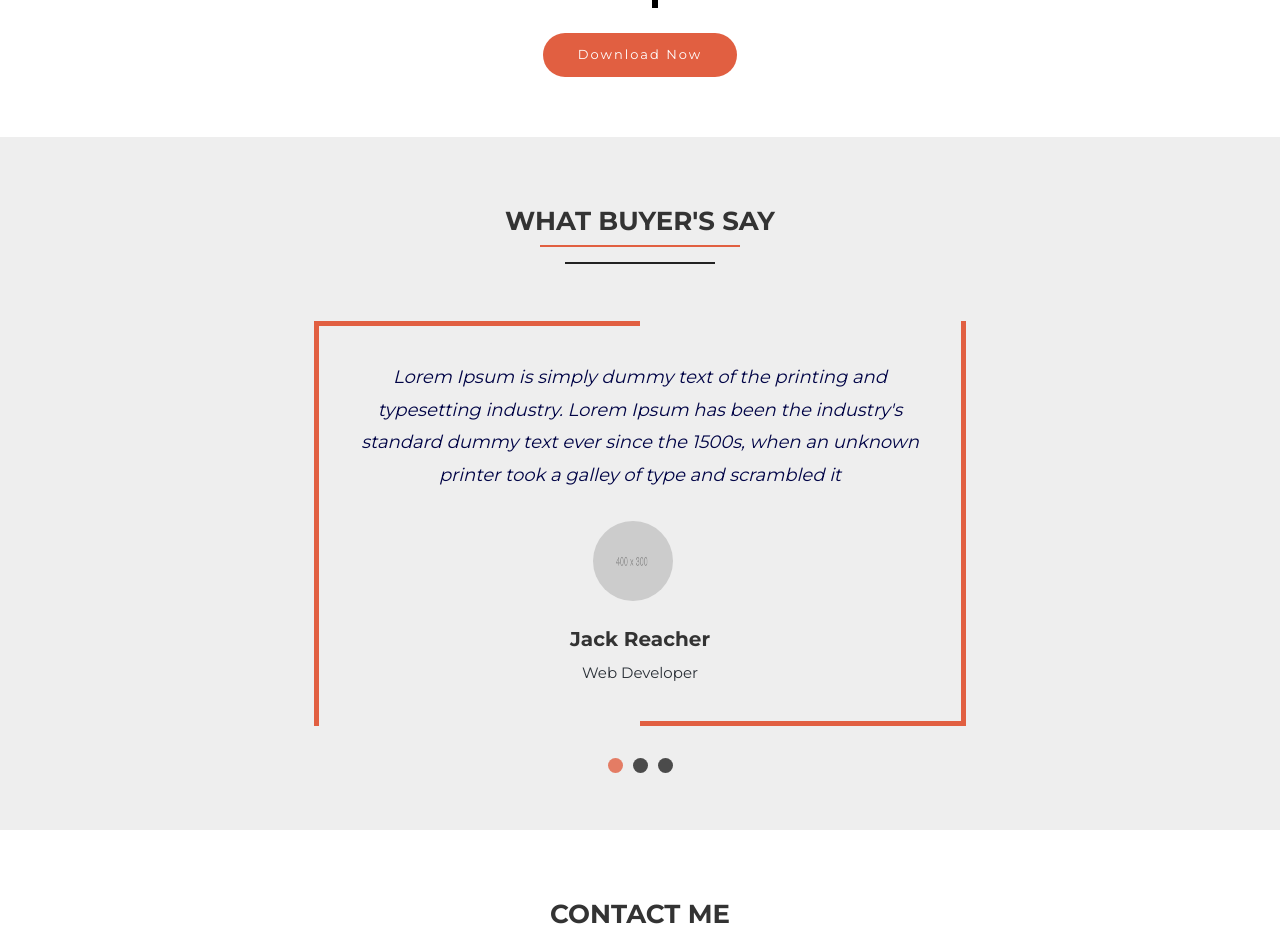
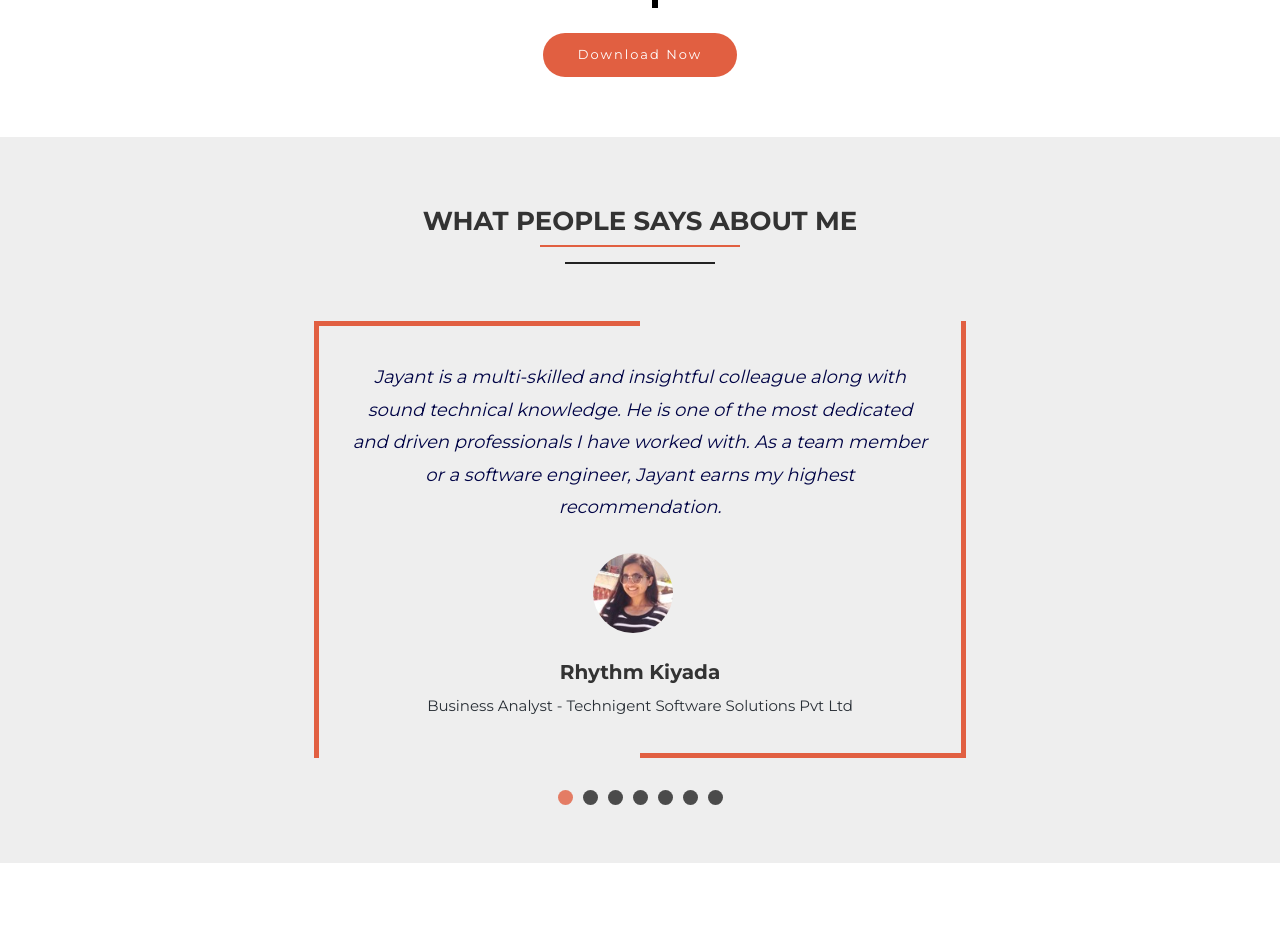
Before and after one commit to iamjayantchauhan/JayantSite, a PHP site: page / in a window 1280 px wide. Shown: the part 2217-3146 px from the top of the page. Run offline with PHP 8.4, Linux system fonts and the light colour scheme.

Commit message:
Testimonial Changes

```diff
--- a/index.html
+++ b/index.html
@@ -217,7 +217,7 @@
                 </div>
             </div>
             <div class="row text-center">
-                <p class="banner-btn"><a href="/assets/JayantResume.pdf" download>Download Now</a></p>
+                <p class="banner-btn"><a href="./assets/JayantResume.pdf" download="JayantResume">Download Now</a></p>
             </div>
         </div>
     </div>
@@ -228,7 +228,7 @@
         <div class="row">
             <div class="col-md-12">
                 <div class="section-header">
-                    <h2>What Buyer's Say</h2>
+                    <h2>What People Says About Me</h2>
                     <p class="line1"></p>
                     <p class="line2"></p>
                 </div>
@@ -239,51 +239,105 @@
                 <div id="testimonial-slider" class="owl-carousel">
                     <div class="single-testimonial">
                         <div class="testimonial-content">
-                            <p>Lorem Ipsum is simply dummy text of the printing and typesetting industry. Lorem Ipsum
-                                has been the industry's standard dummy text ever since the 1500s, when an unknown
-                                printer took a galley of type and scrambled it</p>
-                        </div> <!--copy and paste the best review you have got from buyer inside p tag-->
+                            <p>Jayant is a multi-skilled and insightful colleague along with sound technical knowledge.
+                                He is one of the most dedicated and driven professionals I have worked with. As a team
+                                member or a software engineer, Jayant earns my highest recommendation.</p>
+                        </div>
                         <div class="pic">
-                            <img src="images/testimonial/1.png" alt="testimonial image">
-                            <!--here you can change image-->
+                            <img src="images/testimonial/0.jpeg" alt="testimonial image">
                         </div>
                         <div class="testimonial-title">
-                            <h3>Jack Reacher</h3> <!--you can change the reviewer name here-->
-                            <small>Web Developer</small> <!--reviewer's designation-->
+                            <h3>Rhythm Kiyada</h3>
+                            <small>Business Analyst - Technigent Software Solutions Pvt Ltd</small>
                         </div>
                     </div>
 
                     <div class="single-testimonial">
                         <div class="testimonial-content">
-                            <p>Lorem Ipsum is simply dummy text of the printing and typesetting industry. Lorem Ipsum
-                                has been the industry's standard dummy text ever since the 1500s, when an unknown
-                                printer took a galley of type and scrambled it</p>
-                        </div> <!--copy and paste the best review you have got from buyer inside p tag-->
+                            <p>Jayant is very hard working and energetic person. He always came up with some new
+                                idea.</p>
+                        </div>
                         <div class="pic">
-                            <img src="images/testimonial/2.png" alt="testimonial image">
-                            <!--here you can change image-->
+                            <img src="images/testimonial/1.jpeg" alt="testimonial image">
                         </div>
                         <div class="testimonial-title">
-                            <h3>David Doe</h3> <!--you can change the reviewer name here-->
-                            <small>Web Designer</small> <!--reviewer's designation-->
+                            <h3>Sohil Gambhir</h3>
+                            <small>Assistant Professor - Government Engineering College Rajkot</small>
                         </div>
                     </div>
 
                     <div class="single-testimonial">
                         <div class="testimonial-content">
-                            <p>Lorem Ipsum is simply dummy text of the printing and typesetting industry. Lorem Ipsum
-                                has been the industry's standard dummy text ever since the 1500s, when an unknown
-                                printer took a galley of type and scrambled it</p>
-                        </div> <!--copy and paste the best review you have got from buyer inside p tag-->
+                            <p>Jayant is a quick learner with good reasoning skill. I have seen him playing comfortably
+                                with Java, Scala, and ReactJS. I would definitely recommend to anyone who is looking for
+                                a skilled professional developer for web and/or mobile application development.</p>
+                        </div>
                         <div class="pic">
-                            <img src="images/testimonial/3.png" alt="testimonial image">
-                            <!--here you can change image-->
+                            <img src="images/testimonial/2.jpeg" alt="testimonial image">
                         </div>
                         <div class="testimonial-title">
-                            <h3>Shane Doe</h3> <!--you can change the reviewer name here-->
-                            <small>PHP Developer</small> <!--reviewer's designation-->
+                            <h3>Parth Vishwajit</h3>
+                            <small>Software Engineer - Sohum Tech Innovation Pvt Ltd</small>
                         </div>
                     </div>
+
+                    <div class="single-testimonial">
+                        <div class="testimonial-content">
+                            <p>Jayant has a good grip over java and react native.
+                                Very quick learner with a great teaching ability.
+                                A very kind and good person.</p>
+                        </div>
+                        <div class="pic">
+                            <img src="images/testimonial/3.jpeg" alt="testimonial image">
+                        </div>
+                        <div class="testimonial-title">
+                            <h3>Ajay Makwana</h3>
+                            <small>Software Engineer - Levaral</small>
+                        </div>
+                    </div>
+
+                    <div class="single-testimonial">
+                        <div class="testimonial-content">
+                            <p>Jayant is a very hard working ,talented and creative individual. He is good at Java and
+                                also has deep technical background. Also he is a very good team member with whom you can
+                                enjoy your work.</p>
+                        </div>
+                        <div class="pic">
+                            <img src="images/testimonial/4.jpeg" alt="testimonial image">
+                        </div>
+                        <div class="testimonial-title">
+                            <h3>Harita Parmar</h3>
+                            <small>Software Engineer - Sohum Tech Innovation Pvt Ltd</small>
+                        </div>
+                    </div>
+
+                    <div class="single-testimonial">
+                        <div class="testimonial-content">
+                            <p>Jayant is very good developer... It's been good experience working with him. He is good
+                                communicator and he has very good understanding about technology.</p>
+                        </div>
+                        <div class="pic">
+                            <img src="images/testimonial/5.jpeg" alt="testimonial image">
+                        </div>
+                        <div class="testimonial-title">
+                            <h3>Mahipat Vadher</h3>
+                            <small>Senior PHP Developer - Levaral</small>
+                        </div>
+                    </div>
+
+                    <div class="single-testimonial">
+                        <div class="testimonial-content">
+                            <p>Jayant has great passion about Technology. Best Techie in Software Development. 5/5.</p>
+                        </div>
+                        <div class="pic">
+                            <img src="images/testimonial/6.jpeg" alt="testimonial image">
+                        </div>
+                        <div class="testimonial-title">
+                            <h3>Pruthvi Menpara</h3>
+                            <small>AWS Certified Solutions Architect - Associate</small>
+                        </div>
+                    </div>
+
                 </div>
             </div>
         </div>
```
Also changed, not shown: contact.php (+7 -45 lines), images/testimonial/0.jpeg (added), images/testimonial/1.jpeg (added), images/testimonial/1.png (deleted), images/testimonial/2.jpeg (added), images/testimonial/2.png (deleted), images/testimonial/3.jpeg (added), images/testimonial/3.png (deleted), images/testimonial/4.jpeg (added), images/testimonial/5.jpeg (added), images/testimonial/6.jpeg (added).
